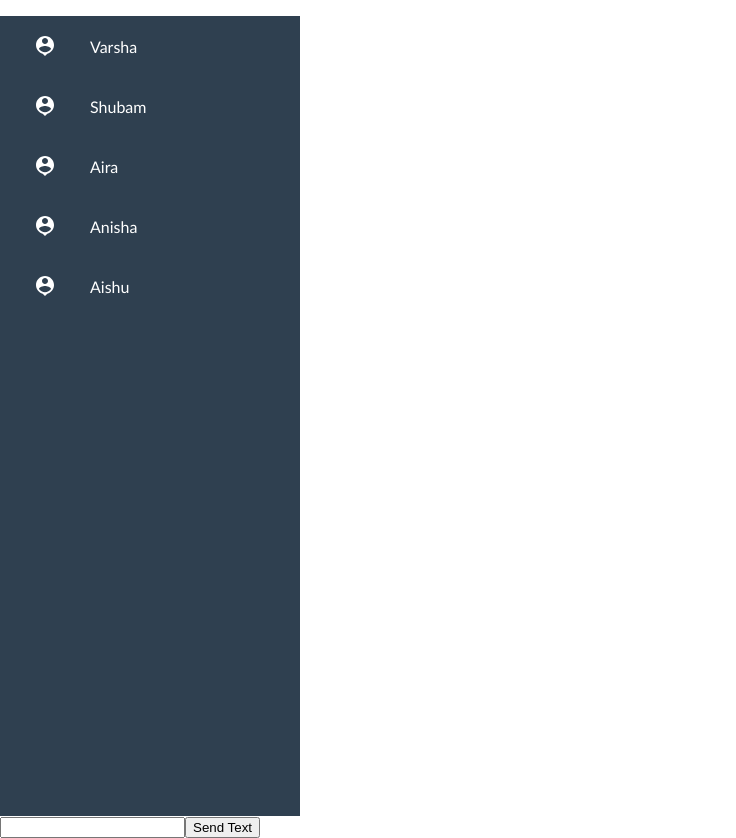
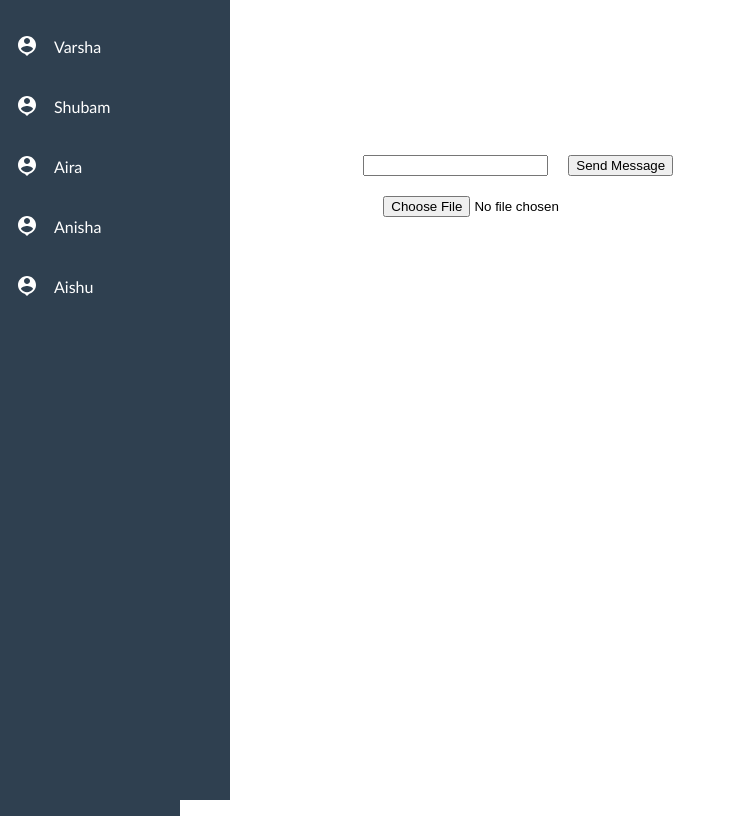
Before and after one commit to Varsha-TN/My-chat-App, a React (Create React App) app: page / in a window 1280 px wide. Shown: the whole page, without its empty margins (0-736 px from the left). After the commit the page ends 816 px from the top, so only its background shows below. Built offline with nearby package versions, Linux system fonts and the light colour scheme.

Commit message:
added file upload

```diff
--- a/src/App.css
+++ b/src/App.css
@@ -1,6 +1,7 @@
 .App {
   width: 100vw;
   height: 100vh;
+  display: flex;
 }
 
 body {
@@ -10,7 +11,7 @@ body {
 
 .Sidebar {
   height: 100%;
-  width: 300px;
+  width: 180px;
   background-color: #2f4050;
   /* background: rgb(195, 206, 206); */
 }
@@ -41,6 +42,9 @@ body {
   background-color: #293846;
 }
 
+.row {
+  list-style-type: none;
+}
 .row #icon {
   flex: 30%;
   display: grid;
@@ -50,3 +54,25 @@ body {
 .row #title {
   flex: 70%;
 }
+
+.list {
+  list-style-type: none;
+}
+
+.SideNav{
+  display : flex
+}
+
+.message {
+  width: 60%;
+  margin : 133px;
+}
+
+img {
+  height: 100px;
+  width: 100px;
+}
+
+.upload-box{
+  margin-right: 20px;
+}
--- a/src/App.js
+++ b/src/App.js
@@ -1,32 +1,78 @@
 import React, { useState } from 'react';
 import './App.css';
-import Sidebar from './components/Sidebar';
+import { SidebarData } from "./components/SidebarData";
+
 
 
 function App() {
-
-  const [text, setText] = useState("");
-  const [sendMsg, setSendMsg] = useState([]);
-
+  const [message, setMessage] = useState("");
+  const [activeUser, setActiveUser] = useState("");
+  const [messageArr, setMessageArr] = useState([]);
+  const [file, setFile] = useState("");
 
   const handleInputChange = (e) => {
-    setText(e.target.value);
+    setMessage(e.target.value);
+  };
+
+  function handleUpload(event) {
+    setFile(event.target.files[0]);
   }
+  const handleSendMsg = () => {
+    if(!activeUser){
+      console.error("please select user ")
+    }
+    console.log("Send");
+    let messageObj = {
+      userId: activeUser?.id,
+      text: message
+    };
+    setMessageArr([...messageArr, messageObj]);
+    setMessage("");
+  };
 
-const handleSendMsg =() => {
-  setSendMsg([...sendMsg, text]);
-}
   return (
     <div className="App">
-      <div className="Sidebar">
-          <Sidebar/>
-      </div>
-      <div className="Chatbox">
-          <input value={text} onChange={handleInputChange}/>
-          <button onClick={handleSendMsg}>Send Text</button>
+      <div className="SideNav" >
+        <div className="Sidebar" style={{ width: "25%" }}>
+          <div className="Sidebar">
+            <ul className="SidebarList">
+              {SidebarData.map((key, val) => {
+                return (
+                  <li
+                    key={key.id}
+                    className="row"
+                    onClick={() => {
+                      setActiveUser(key);
+                    }}
+                  >
+                    <div id="icon">{key.icon}</div>
+                    <div id="title">{key.name}</div>
+                  </li>
+                );
+              })}
+            </ul>
+          </div>
+        </div>
+        <div  className="message">
+          <h1> {activeUser?.name}</h1>
+          <ul>
+            {messageArr?.length > 0 &&
+              messageArr?.map((message) => {
+                return <li className="list">{message?.text}</li>;
+              })}
+          </ul>
+          <input value={message} onChange={handleInputChange} style={{  marginRight:"20px"}}/>
+          <button onClick={handleSendMsg}>Send Message</button>
+          <input type="file" onChange={handleUpload} style={{  margin:"20px"}}/>
+                {file && <ImageThumb image={file} />}
+        </div>
       </div>
     </div>
   );
 }
 
+const ImageThumb = ({ image }) => {
+  return <img src={URL.createObjectURL(image)} alt={image.name} />;
+};
+
 export default App;
```
